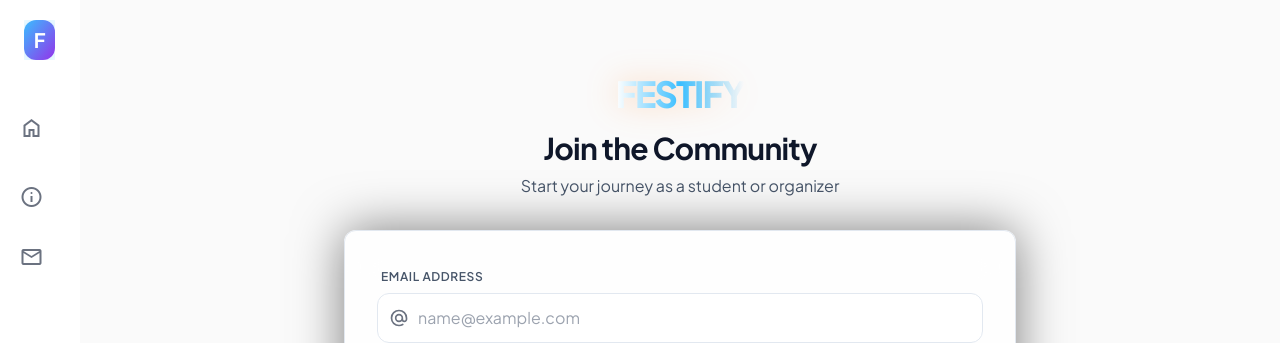
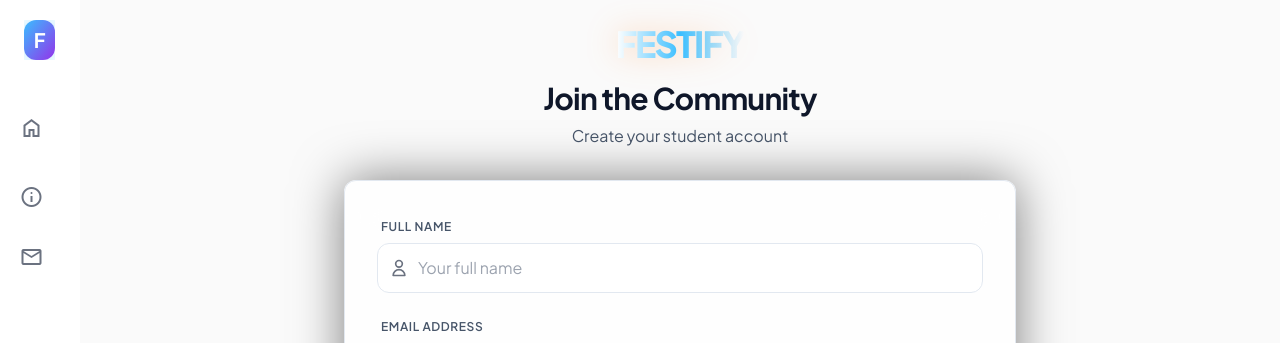
Before and after one commit to Shriya-25/Festify, a React (Vite) app: page /signup in a window 1280 px wide. Shown: the top 343 px of the page. Built offline with nearby package versions, Linux system fonts and the light colour scheme; no server answers.

Commit message:
signup: add name field, fix role assignment to student

```diff
--- a/src/pages/Signup.jsx
+++ b/src/pages/Signup.jsx
@@ -3,6 +3,7 @@ import { Link, useNavigate } from 'react-router-dom';
 import { useAuth } from '../context/AuthContext';
 
 const Signup = () => {
+  const [name, setName] = useState('');
   const [email, setEmail] = useState('');
   const [password, setPassword] = useState('');
   const [confirmPassword, setConfirmPassword] = useState('');
@@ -24,7 +25,7 @@ const Signup = () => {
     try {
       setError('');
       setLoading(true);
-      await signup(email, password, 'student');
+      await signup(email, password, name);
       navigate('/verify-email');
     } catch (error) {
       setError('Failed to create an account: ' + error.message);
@@ -37,7 +38,7 @@ const Signup = () => {
     try {
       setError('');
       setGoogleLoading(true);
-      await signInWithGoogle('student');
+      await signInWithGoogle();
       navigate('/');
     } catch (error) {
       setError('Failed to sign in with Google: ' + error.message);
@@ -63,7 +64,7 @@ const Signup = () => {
             </span>
           </Link>
           <h2 className="text-3xl font-bold text-text-primary mb-2 tracking-tight">Join the Community</h2>
-          <p className="text-text-secondary">Start your journey as a student or organizer</p>
+          <p className="text-text-secondary">Create your student account</p>
         </div>
 
         <div className="glass-card p-6 md:p-8 shadow-[0_0_50px_rgba(0,0,0,0.5)] border-fest-border backdrop-blur-xl">
@@ -82,6 +83,28 @@ const Signup = () => {
           <div className="space-y-6">
             <form onSubmit={handleSubmit} className="space-y-5 animate-fade-in" style={{ animationDelay: '0.2s' }}>
               <div className="grid grid-cols-1 md:grid-cols-2 gap-5">
+                <div className="space-y-1.5 md:col-span-2">
+                  <label htmlFor="name" className="text-xs font-semibold text-text-secondary uppercase tracking-wider ml-1">
+                    Full Name
+                  </label>
+                  <div className="relative group">
+                    <div className="absolute inset-y-0 left-0 pl-3 flex items-center pointer-events-none">
+                      <svg className="h-5 w-5 text-gray-500 group-focus-within:text-primary transition-colors" fill="none" viewBox="0 0 24 24" stroke="currentColor">
+                        <path strokeLinecap="round" strokeLinejoin="round" strokeWidth="2" d="M16 7a4 4 0 11-8 0 4 4 0 018 0zM12 14a7 7 0 00-7 7h14a7 7 0 00-7-7z" />
+                      </svg>
+                    </div>
+                    <input
+                      id="name"
+                      type="text"
+                      required
+                      className="input-field pl-10"
+                      placeholder="Your full name"
+                      value={name}
+                      onChange={(e) => setName(e.target.value)}
+                    />
+                  </div>
+                </div>
+
                 <div className="space-y-1.5 md:col-span-2">
                   <label htmlFor="email" className="text-xs font-semibold text-text-secondary uppercase tracking-wider ml-1">
                     Email Address
```
